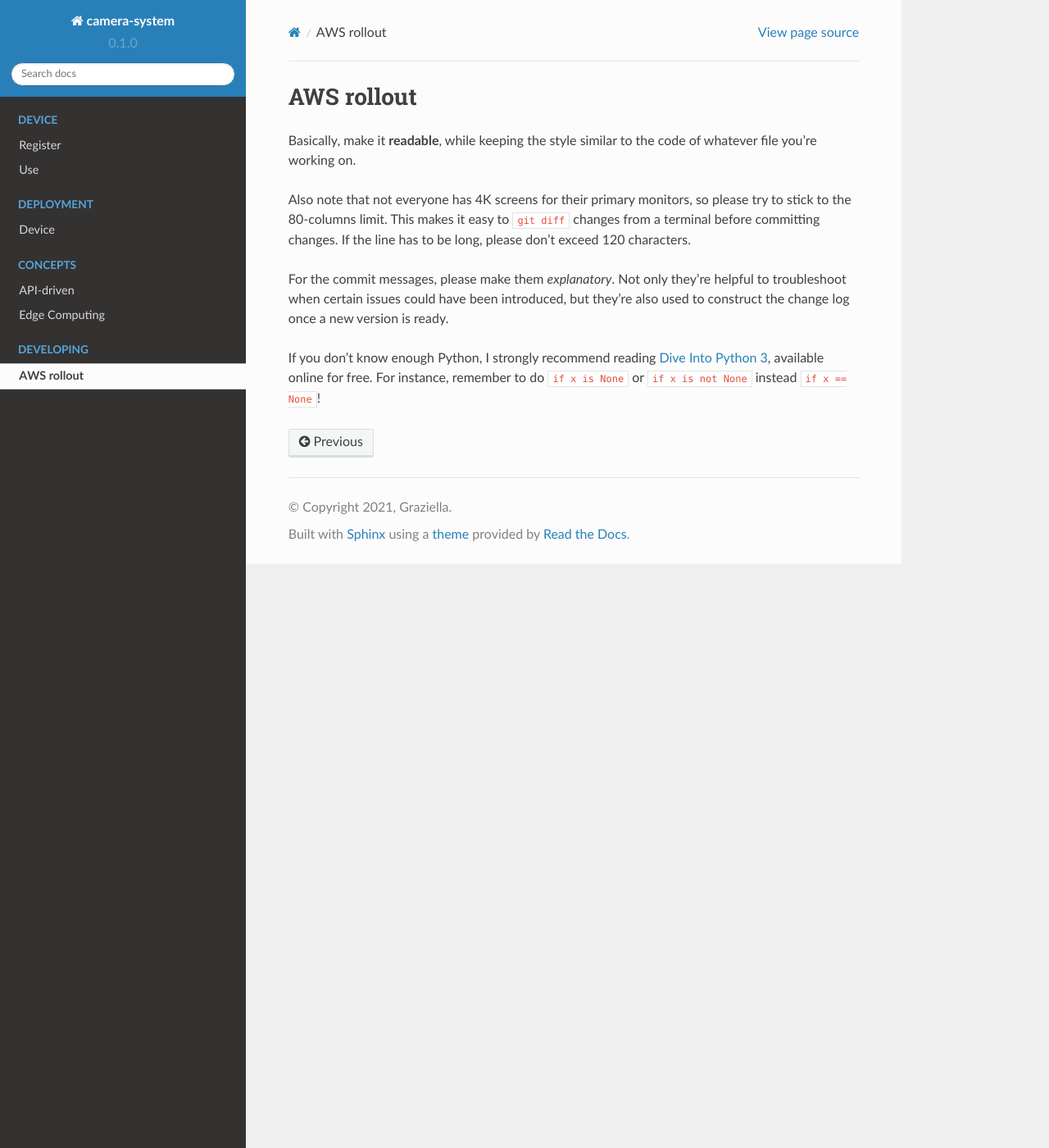
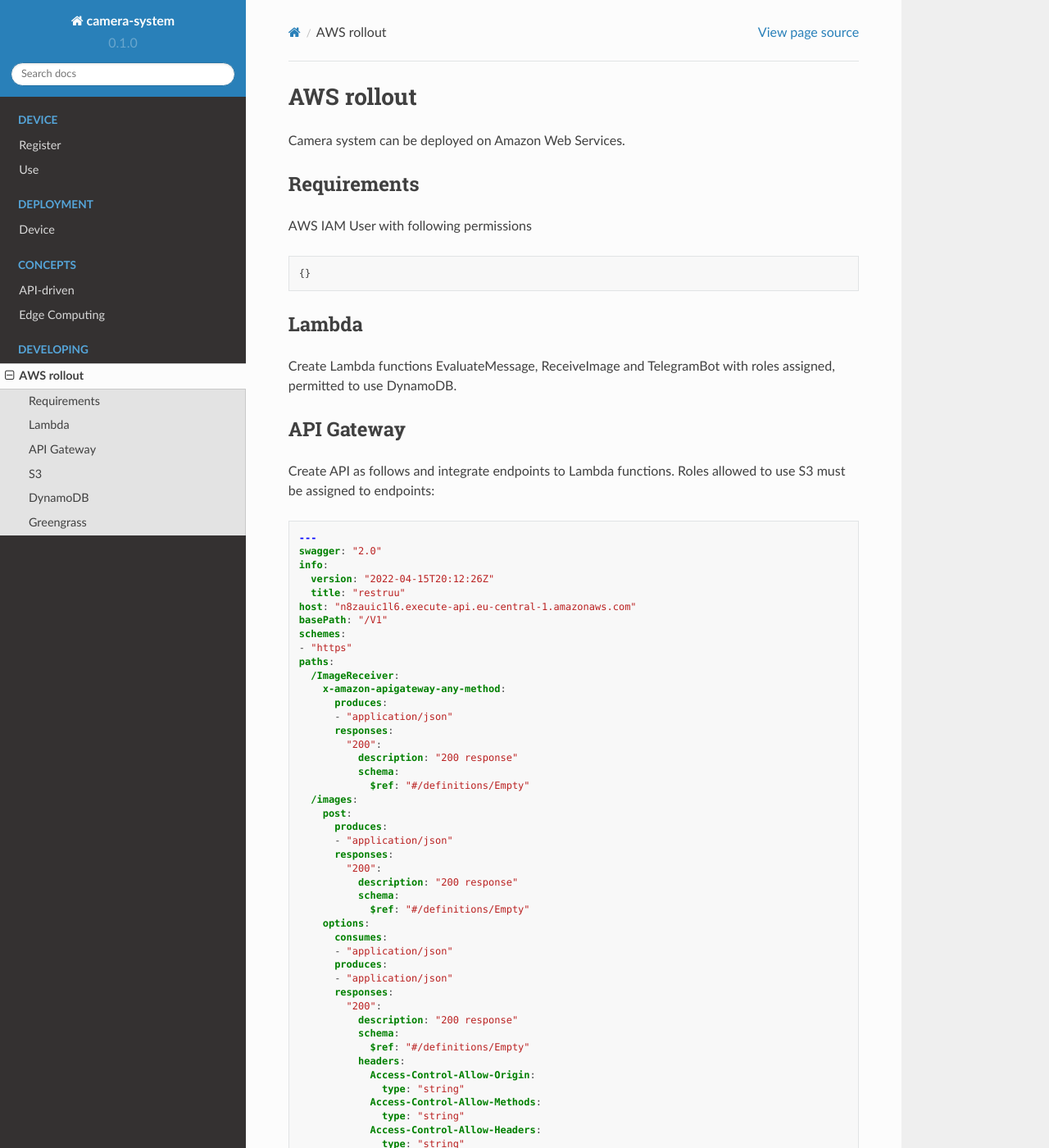
Before and after one commit to pablosdos/camera-system, a Sphinx documentation site: the page built from docs/source/developing/AWS-rollout.rst, in a window 1280 px wide and 1400 px high. Shown: the whole window at 82% size. Built offline with Sphinx 7.4.7 and the Read the Docs theme 2.0.0, drawn with Linux system fonts in a browser that asks for light colours; some of the changed text lies outside the part shown.

Commit message:
add rollout

```diff
--- a/docs/source/developing/AWS-rollout.rst
+++ b/docs/source/developing/AWS-rollout.rst
@@ -2,21 +2,143 @@
 AWS rollout
 ============
 
+Camera system can be deployed on Amazon Web Services.
 
-Basically, make it **readable**, while keeping the style similar to the
-code of whatever file you're working on.
 
-Also note that not everyone has 4K screens for their primary monitors,
-so please try to stick to the 80-columns limit. This makes it easy to
-``git diff`` changes from a terminal before committing changes. If the
-line has to be long, please don't exceed 120 characters.
+Requirements
+===============================
 
-For the commit messages, please make them *explanatory*. Not only
-they're helpful to troubleshoot when certain issues could have been
-introduced, but they're also used to construct the change log once a new
-version is ready.
+AWS IAM User with following permissions
 
-If you don't know enough Python, I strongly recommend reading `Dive Into
-Python 3 <http://www.diveintopython3.net/>`__, available online for
-free. For instance, remember to do ``if x is None`` or
-``if x is not None`` instead ``if x == None``!
+.. code-block:: json
+
+    {}
+
+Lambda
+===============================
+
+Create Lambda functions EvaluateMessage, ReceiveImage and TelegramBot with roles assigned, permitted to use DynamoDB.
+
+
+API Gateway
+===============================
+
+Create API as follows and integrate endpoints to Lambda functions. Roles allowed to use S3 must be assigned to endpoints:
+
+.. code-block:: yaml
+
+    ---
+    swagger: "2.0"
+    info:
+      version: "2022-04-15T20:12:26Z"
+      title: "restruu"
+    host: "n8zauic1l6.execute-api.eu-central-1.amazonaws.com"
+    basePath: "/V1"
+    schemes:
+    - "https"
+    paths:
+      /ImageReceiver:
+        x-amazon-apigateway-any-method:
+          produces:
+          - "application/json"
+          responses:
+            "200":
+              description: "200 response"
+              schema:
+                $ref: "#/definitions/Empty"
+      /images:
+        post:
+          produces:
+          - "application/json"
+          responses:
+            "200":
+              description: "200 response"
+              schema:
+                $ref: "#/definitions/Empty"
+        options:
+          consumes:
+          - "application/json"
+          produces:
+          - "application/json"
+          responses:
+            "200":
+              description: "200 response"
+              schema:
+                $ref: "#/definitions/Empty"
+              headers:
+                Access-Control-Allow-Origin:
+                  type: "string"
+                Access-Control-Allow-Methods:
+                  type: "string"
+                Access-Control-Allow-Headers:
+                  type: "string"
+      /images/{folder}/{object}:
+        put:
+          produces:
+          - "application/json"
+          parameters:
+          - name: "object"
+            in: "path"
+            required: true
+            type: "string"
+          - name: "folder"
+            in: "path"
+            required: true
+            type: "string"
+          responses:
+            "200":
+              description: "200 response"
+              schema:
+                $ref: "#/definitions/Empty"
+      /message:
+        post:
+          consumes:
+          - "application/x-www-form-urlencoded"
+          produces:
+          - "application/xml"
+          responses:
+            "200":
+              description: "200 response"
+              schema:
+                $ref: "#/definitions/Empty"
+      /user/messages:
+        get:
+          produces:
+          - "application/json"
+          responses:
+            "200":
+              description: "200 response"
+              schema:
+                $ref: "#/definitions/Empty"
+        post:
+          consumes:
+          - "application/x-www-form-urlencoded"
+          produces:
+          - "application/xml"
+          responses:
+            "200":
+              description: "200 response"
+              schema:
+                $ref: "#/definitions/Empty"
+    definitions:
+      Empty:
+        type: "object"
+        title: "Empty Schema"
+
+
+S3
+===============================
+
+Create S3-Bucket.
+
+
+DynamoDB
+===============================
+
+Create DynamoDB table.
+
+
+Greengrass
+===============================
+
+Create Deployment for IntervalSender.
```
